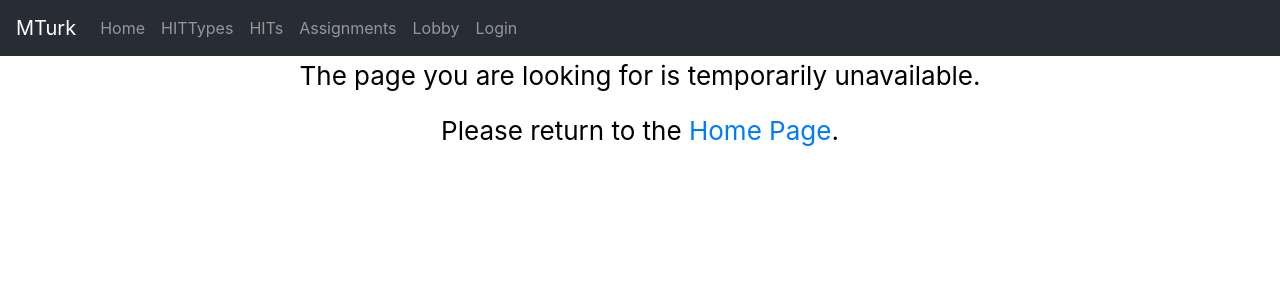
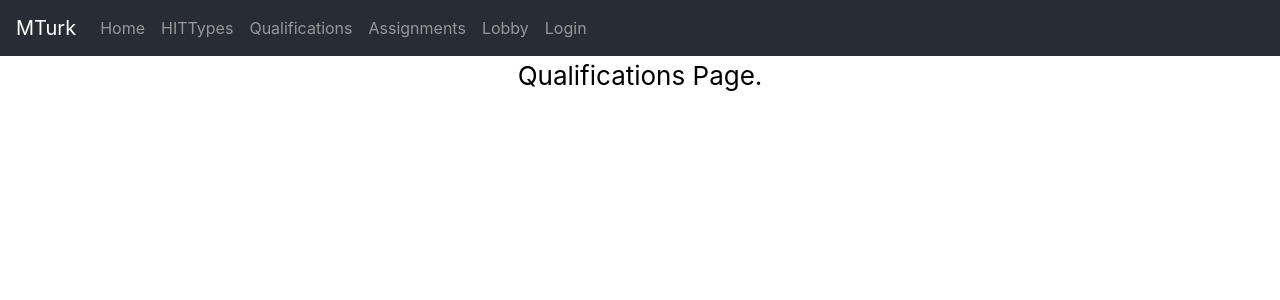
Before and after one commit to kingfxj/mturk-experiment, a React (Create React App) app in the folder react-app/: page /qualifications in a window 1280 px wide. Shown: the top 300 px of the page. Built offline with nearby package versions, Linux system fonts and the light colour scheme.

Commit message:
create qualifications page

```diff
--- a/react-app/src/App.js
+++ b/react-app/src/App.js
@@ -6,7 +6,7 @@ import { LoginPage } from "./LoginPage";
 import { NotFoundPage } from "./NotFoundPage";
 import { NavBar } from "./NavBar";
 import { AssignmentsPage } from "./AssignmentsPage";
-import { HITsPage } from "./HITsPage";
+import { QualsPage } from "./QualsPage";
 import { HITTypesPage } from "./HITTypesPage";
 
 // displays everything - navbar + pages with corresponding path routes
@@ -23,8 +23,8 @@ function App() {
             <Route path="/hittypes" exact>
               <HITTypesPage />
             </Route>
-            <Route path="/hits" exact>
-              <HITsPage />
+            <Route path="/qualifications" exact>
+              <QualsPage />
             </Route>
             <Route path="/assignments" exact>
               <AssignmentsPage />
--- a/react-app/src/HITTypesPage.js
+++ b/react-app/src/HITTypesPage.js
@@ -1,6 +1,6 @@
 import React from "react";
 
-// create HITTypes
+// create HITTypes and HITs
 export const HITTypesPage = () => {
   return <div>HITTypes Page.</div>;
 };
--- a/react-app/src/HITsPage.js
+++ /dev/null
@@ -1,6 +0,0 @@
-import React from "react";
-
-// create HITs
-export const HITsPage = () => {
-  return <div>HITs Page.</div>;
-};
--- a/react-app/src/NavBar.js
+++ b/react-app/src/NavBar.js
@@ -10,7 +10,7 @@ export const NavBar = () => (
       {/* navbar paths to corresponding pages */}
       <Nav.Link href="/">Home</Nav.Link>
       <Nav.Link href="/hittypes">HITTypes</Nav.Link>
-      <Nav.Link href="/hits">HITs</Nav.Link>
+      <Nav.Link href="/qualifications">Qualifications</Nav.Link>
       <Nav.Link href="/assignments">Assignments</Nav.Link>
       <Nav.Link href="/lobby">Lobby</Nav.Link>
       <Nav.Link href="/login">Login</Nav.Link>
--- /dev/null
+++ b/react-app/src/QualsPage.js
@@ -0,0 +1,6 @@
+import React from "react";
+
+// display + assign/remove qualifications to turkers
+export const QualsPage = () => {
+  return <div>Qualifications Page.</div>;
+};
```
Also changed, not shown: 1 other file (tests, documents, lock files or other folders).
